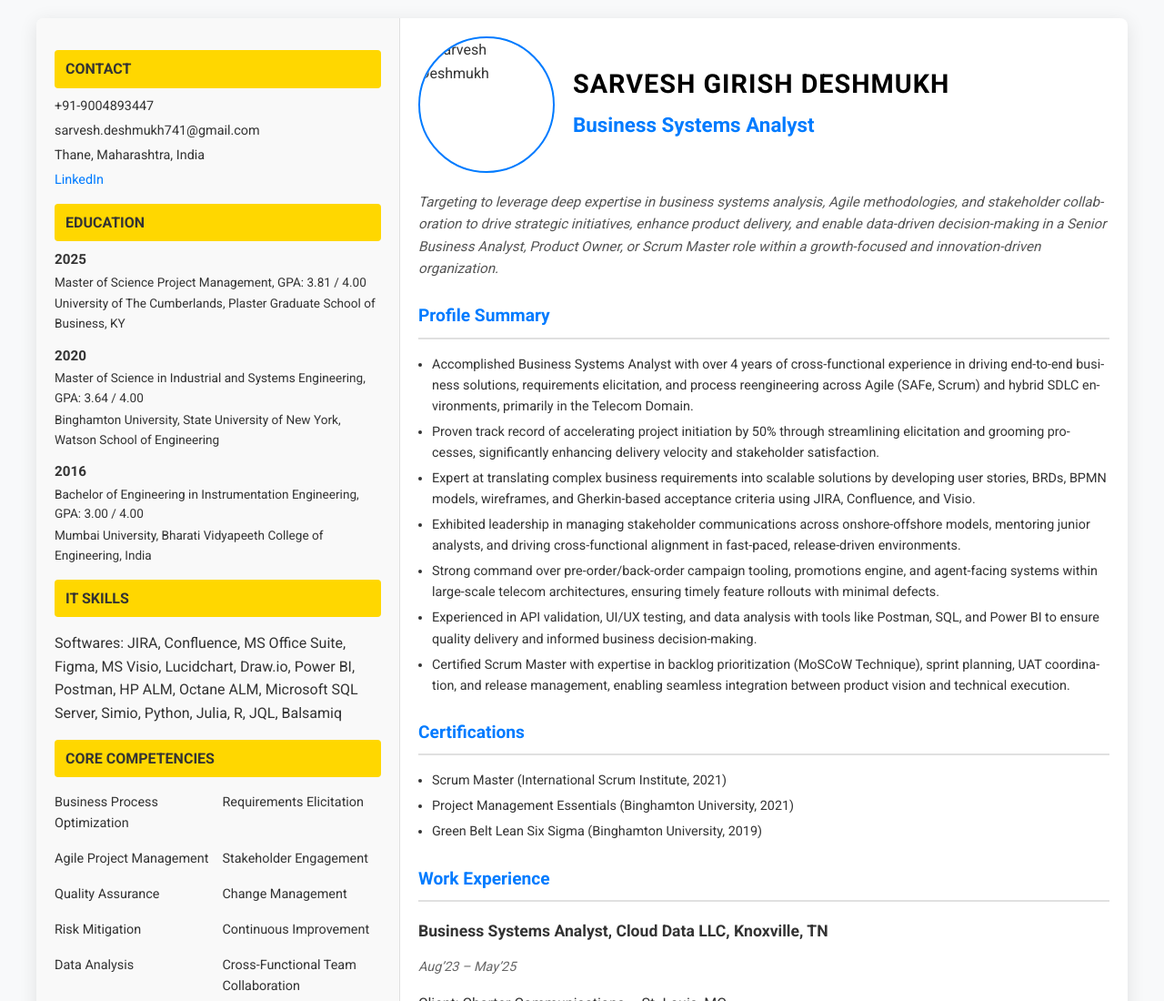
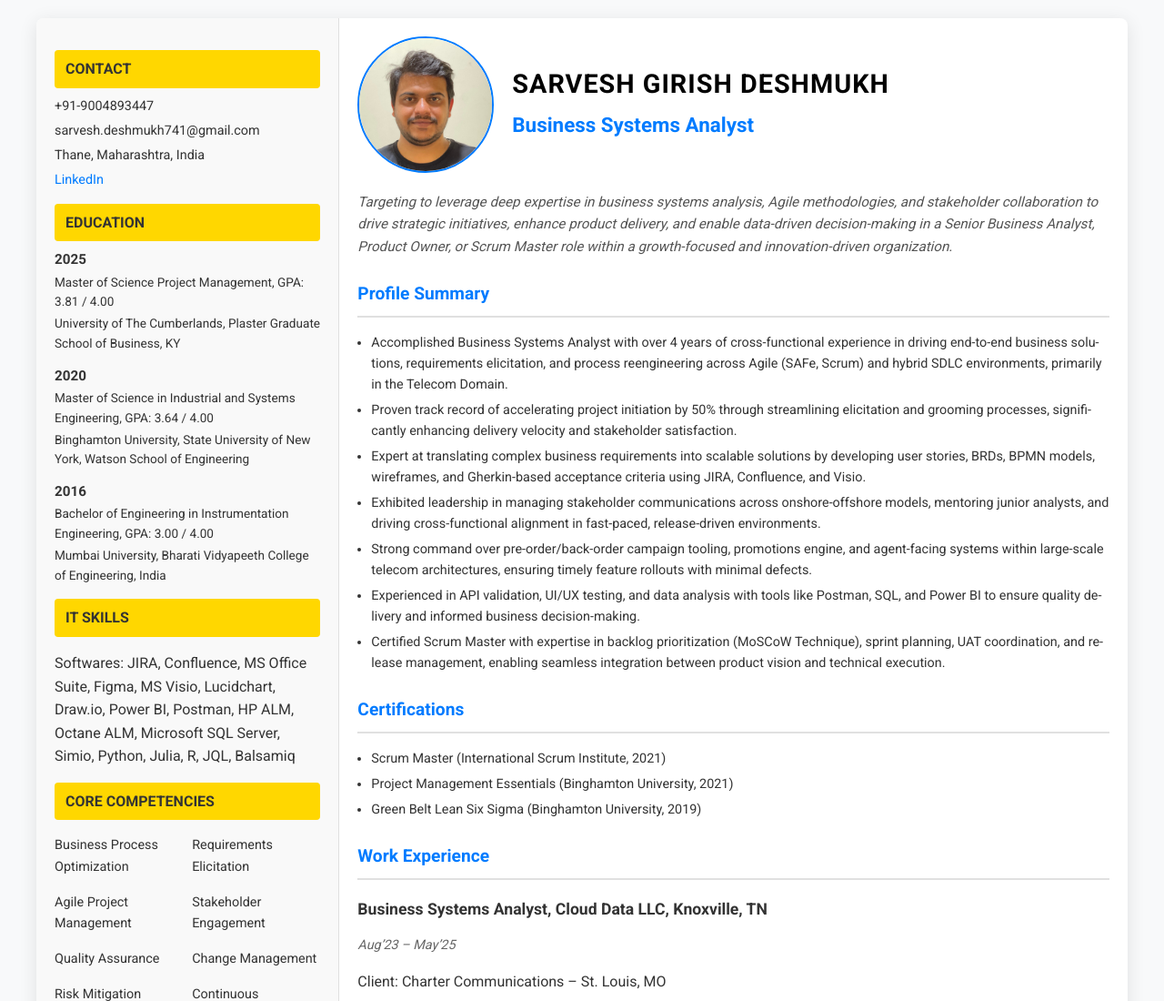
Before and after one commit to sarveshd0611/resume, a plain HTML site: page index.html in a window 1280 px wide. Shown: the top 1100 px of the page at 91% size. Drawn offline with Linux system fonts and the light colour scheme.

Commit message:
Update index.html

```diff
--- a/index.html
+++ b/index.html
@@ -2,7 +2,7 @@
 <html lang="en">
 <head>
     <meta charset="UTF-8">
-    <meta name="viewport" content="width=1200, initial-scale=1.0">
+    <meta name="viewport" content="width=1200">
     <title>Sarvesh Girish Deshmukh - Resume</title>
     <link href="https://fonts.googleapis.com/css2?family=Roboto:wght@400;700&display=swap" rel="stylesheet">
     <style>
@@ -18,11 +18,13 @@
             line-height: 1.6;
             word-break: break-word;
             hyphens: auto;
-            overflow: auto; /* Enable scrollbars on body if needed */
+            overflow-x: auto; /* Enable horizontal scrollbar */
+            overflow-y: auto; /* Enable vertical scrollbar if needed */
+            min-width: 1200px; /* Force minimum width for body */
         }
         .container {
             display: flex;
-            width: 1200px; /* Fixed width to match desktop/PDF layout */
+            width: 1200px;
             margin: 20px auto;
             background: #fff;
             box-shadow: 0 4px 20px rgba(0,0,0,0.1);
@@ -30,16 +32,14 @@
             overflow: hidden;
         }
         aside {
-            flex: 1;
+            flex: 1 0 300px; /* flex-grow:1, flex-shrink:0, flex-basis:300px */
             background: #f9f9f9;
             padding: 20px;
             border-right: 1px solid #e0e0e0;
-            min-width: 300px; /* Prevent squishing */
         }
         main {
-            flex: 2;
+            flex: 2 0 800px; /* flex-grow:2, flex-shrink:0, flex-basis:800px */
             padding: 20px;
-            min-width: 800px; /* Prevent squishing */
         }
         .sidebar-section h2 {
             background: #ffd700; /* Yellow background for sidebar headings */
@@ -162,7 +162,8 @@
             padding: 15px;
             background: #f9f9f9;
             border-top: 1px solid #e0e0e0;
-            width: 100%;
+            width: 1200px;
+            margin: 0 auto;
             font-size: 0.85em;
             color: #666;
         }
@@ -174,7 +175,6 @@
         footer a:hover {
             text-decoration: underline;
         }
-        /* No media queries for stacking; force side-by-side with scrollbars */
     </style>
 </head>
 <body>
@@ -255,7 +255,7 @@
 
         <main>
             <header>
-                <img src="21886.jpg" alt="Sarvesh Deshmukh" class="profile-photo">
+                <img src="profile.jpg" alt="Sarvesh Deshmukh" class="profile-photo">
                 <div class="header-text">
                     <h1>SARVESH GIRISH DESHMUKH</h1>
                     <p class="title">Business Systems Analyst</p>
```
